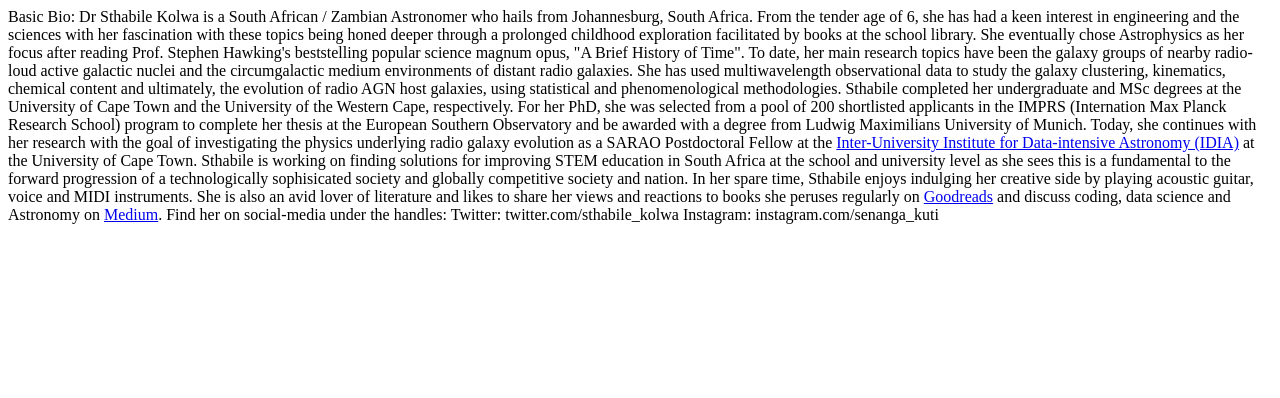
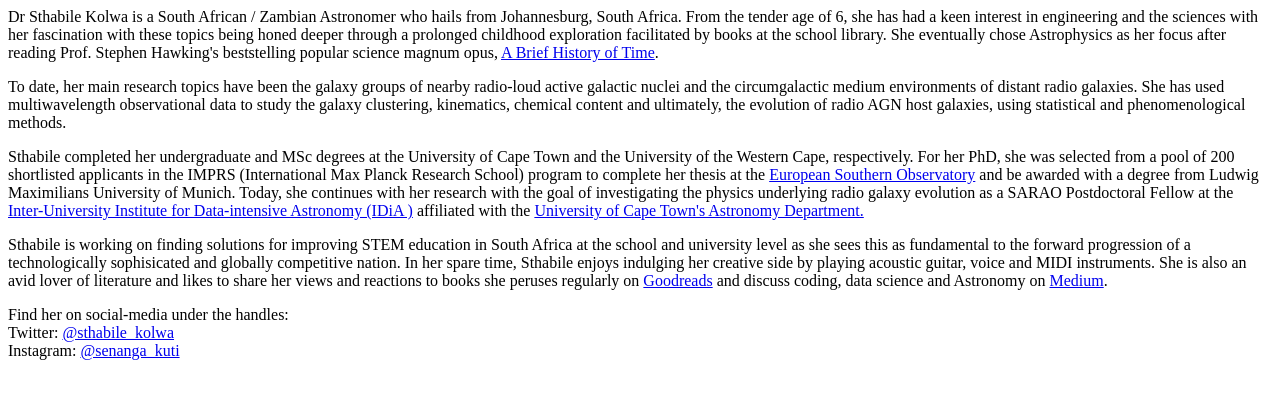
Before and after one commit to skolwa/skolwa.github.io, a plain HTML site: page index.html in a window 1280 px wide. Drawn offline with Linux system fonts and the light colour scheme.

Commit message:
paragraphs

```diff
--- a/index.html
+++ b/index.html
@@ -1,17 +1,23 @@
-Basic Bio:
 
-Dr Sthabile Kolwa is a South African / Zambian Astronomer who hails from Johannesburg, South Africa. From the tender age of 6, she has had a keen interest in engineering and the sciences with her fascination with these topics being honed deeper through a prolonged childhood exploration facilitated by books at the school library. She eventually chose Astrophysics as her focus after reading Prof. Stephen Hawking's  beststelling popular science magnum opus, "A Brief History of Time".
+<p>
+Dr Sthabile Kolwa is a South African / Zambian Astronomer who hails from Johannesburg, South Africa. From the tender age of 6, she has had a keen interest in engineering and the sciences with her fascination with these topics being honed deeper through a prolonged childhood exploration facilitated by books at the school library. She eventually chose Astrophysics as her focus after reading Prof. Stephen Hawking's beststelling popular science magnum opus, <a href="https://www.goodreads.com/book/show/3869.A_Brief_History_of_Time?ac=1&from_search=true&qid=WnpIia7Q7o&rank=1"><it>A Brief History of Time</it></a>.
+</p>
 
-To date, her main research topics have been the galaxy groups of nearby radio-loud active galactic nuclei and the circumgalactic medium environments of distant radio galaxies. She has used multiwavelength observational data to study the galaxy clustering, kinematics, chemical content and ultimately, the evolution of radio AGN host galaxies, using statistical and phenomenological methodologies.
+<p>
+To date, her main research topics have been the galaxy groups of nearby radio-loud active galactic nuclei and the circumgalactic medium environments of distant radio galaxies. She has used multiwavelength observational data to study the galaxy clustering, kinematics, chemical content and ultimately, the evolution of radio AGN host galaxies, using statistical and phenomenological methods.
+</p>
 
-Sthabile completed her undergraduate and MSc degrees at the University of Cape Town and the University of the Western Cape, respectively. For her PhD, she was selected from a pool of 200 shortlisted applicants in the IMPRS (Internation Max Planck Research School) program to complete her thesis at the European Southern Observatory and be awarded with a degree from Ludwig Maximilians University of Munich.
+<p>
+Sthabile completed her undergraduate and MSc degrees at the University of Cape Town and the University of the Western Cape, respectively. For her PhD, she was selected from a pool of 200 shortlisted applicants in the IMPRS (International Max Planck Research School) program to complete her thesis at the <a href="https://www.eso.org/public/">European Southern Observatory</a> and be awarded with a degree from Ludwig Maximilians University of Munich. Today, she continues with her research with the goal of investigating the physics underlying radio galaxy evolution as a SARAO Postdoctoral Fellow at the <a href="https://idia.ac.za">Inter-University Institute for Data-intensive Astronomy (IDiA )</a> affiliated with the <a href="http://www.ast.uct.ac.za/">University of Cape Town's Astronomy Department.</a>
+</p>
 
-Today, she continues with her research with the goal of investigating the physics underlying radio galaxy evolution as a SARAO Postdoctoral Fellow at the <a href="https://idia.ac.za">Inter-University Institute for Data-intensive Astronomy (IDIA)</a> at the University of Cape Town.
+<p>
+Sthabile is working on finding solutions for improving STEM education in South Africa at the school and university level as she sees this as fundamental to the forward progression of a technologically sophisicated and globally competitive nation. In her spare time, Sthabile enjoys indulging her creative side by playing acoustic guitar, voice and MIDI instruments. She is also an avid lover of literature and likes to share her views and reactions to books she peruses regularly on <a href="https://www.goodreads.com/user/show/80959442-thabs">Goodreads</a> and discuss coding, data science and Astronomy on <a href="https://medium.com/@sthabs.k">Medium</a>.
+</p>
 
-Sthabile is working on finding solutions for improving STEM education in South Africa at the school and university level as she sees this is a fundamental to the forward progression of a technologically sophisicated society and globally competitive society and nation.
+<p>
+Find her on social-media under the handles:<br>
 
-In her spare time, Sthabile enjoys indulging her creative side by playing acoustic guitar, voice and MIDI instruments. She is also an avid lover of literature and likes to share her views and reactions to books she peruses regularly on <a href="https://www.goodreads.com/user/show/80959442-thabs">Goodreads</a> and discuss coding, data science and Astronomy on <a href="https://medium.com/@sthabs.k">Medium</a>.
-
-Find her on social-media under the handles:
-Twitter: twitter.com/sthabile_kolwa
-Instagram: instagram.com/senanga_kuti
+Twitter: <a href = "twitter.com/sthabile_kolwa">@sthabile_kolwa</a><br>
+Instagram: <a href = "instagram.com/senanga_kuti">@senanga_kuti</a><br>
+</p>
```
